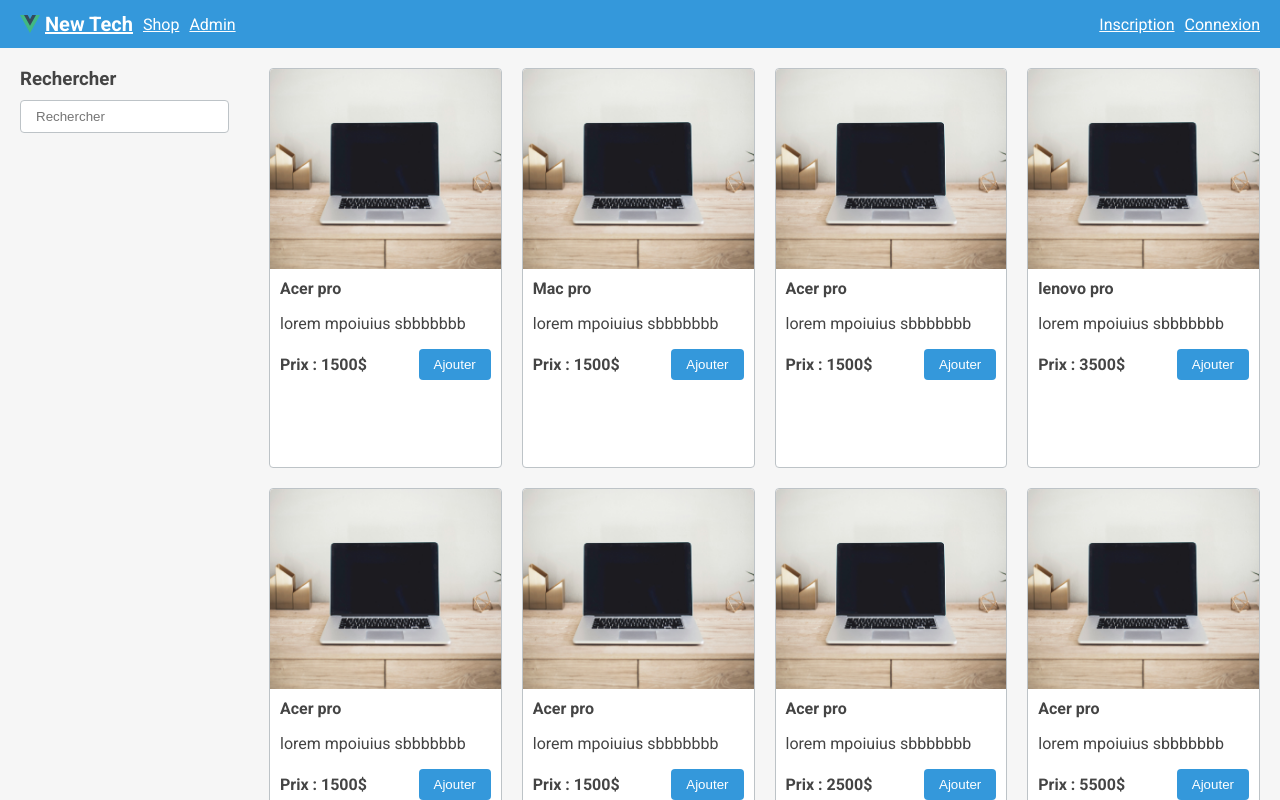
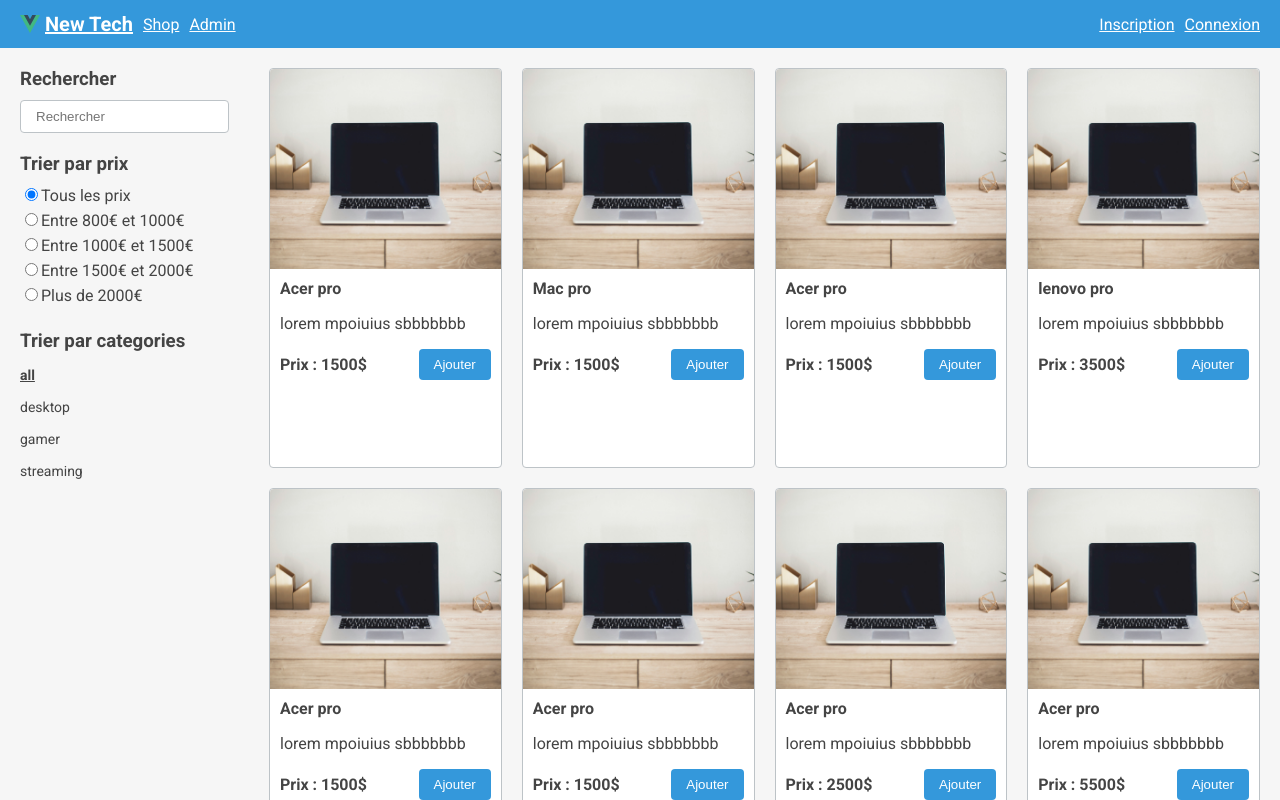
Before and after one commit to Blerina79/new-shop, a Vue app: page / in a window 1280 px wide. Shown: the top 800 px of the page. Built offline with nearby package versions, Linux system fonts and the light colour scheme.

Commit message:
ajout categories

```diff
--- a/src/assets/base.scss
+++ b/src/assets/base.scss
@@ -106,6 +106,11 @@ body{
   margin: 30px;
 }
 
+.mb-5{
+  margin-bottom: 5px;
+}
+
+
 .mb-10{
   margin-bottom: 10px;
 }
--- a/src/components/Shop/Shop.vue
+++ b/src/components/Shop/Shop.vue
@@ -19,7 +19,7 @@ const emit = defineEmits<{
 
 <template>
  <div class="d-flex flex-row">
-   <ShopFilters :filters="filters"  @update-filter="emit('updateFilter',$event)"    class="shop-filter"/>
+   <ShopFilters :filters="filters":nbr-of-products="products.length"  @update-filter="emit('updateFilter',$event)"    class="shop-filter"/>
     <ShopProductList class="flex-fill"  @add-product-to-cart="emit('addProductToCart',$event)" :products="products"/>
  </div>
 </template>
--- a/src/components/Shop/ShopFilters.vue
+++ b/src/components/Shop/ShopFilters.vue
@@ -1,9 +1,10 @@
 
 <script setup lang="ts">
-import type  { FiltersInterface, FilterUpdate } from '@/interfaces';
+import type  { Category, FiltersInterface, FilterUpdate, } from '@/interfaces';
 
 defineProps<{
-    filters:FiltersInterface
+    filters:FiltersInterface,
+    nbrOfProducts:number
 }>()
 
 const emit =defineEmits<{
@@ -13,14 +14,68 @@ const emit =defineEmits<{
 </script>
 
 <template>
-<div class="p-20">
+
+  <div class="p-20 d-flex flex-column">
     <section class="mb-20">
-        <h3 class="mb-10">Rechercher</h3>
-        <input :value="filters.search" @input="emit('updateFilter',{search:($event.target as HTMLInputElement).value})"    type="text" placeholder="Rechercher">
+      <h3 class="mb-10">Rechercher</h3>
+      <input
+        :value="filters.search"
+        @input="emit('updateFilter', { search: ($event.target as HTMLInputElement).value })"
+        type="text"
+        placeholder="Rechercher"
+      />
     </section>
-</div>
-
+    <section class="mb-20">
+      <h3 class="mb-10">Trier par prix</h3>
+      <div
+        class="mb-5"
+        v-for="priceRange of ([[0, 10000], [800, 1000], [1000, 1500], [1500, 2000], [2000, 10000]] as [number, number][])"
+      >
+        <input
+          :checked="filters.priceRange[0] === priceRange[0]"
+          type="radio"
+          @input="emit('updateFilter', { priceRange })"
+          name="priceRange"
+          :id="priceRange[0].toString()"
+        />
+        <label :for="priceRange[0].toString()">
+          {{
+            priceRange[0] === 0
+              ? 'Tous les prix'
+              : priceRange[0] === 2000
+              ? 'Plus de 2000€'
+              : `Entre ${priceRange[0]}€ et ${priceRange[1]}€`
+          }}
+        </label>
+      </div>
+    </section>
+    <section class="mb-20 flex-fill">
+      <h3 class="mb-10">Trier par categories</h3>
+      <p
+        class="category"
+        :class="{ selected: filters.category === category }"
+        v-for="category in (['all', 'desktop', 'gamer', 'streaming'] as Category[])"
+        @click="emit('updateFilter', { category })"
+      >
+        {{ category }}
+      </p>
+    </section>
+    <small class="mb-5">Nombre de resultats: <strong>{{nbrOfProducts}}</strong></small>
+    <button class="btn btn-danger" @click="emit('updateFilter',{})">Supprimer les filtres</button>
+  </div>
 </template>
 
-<style  lang="scss">
+<style lang="scss" scoped>
+.category {
+  font-size: 14px;
+  line-height: 18px;
+  cursor: pointer;
+  &:hover {
+    text-decoration: underline;
+  }
+}
+.selected {
+  font-weight: bold;
+  text-decoration: underline;
+}
 </style>
```
